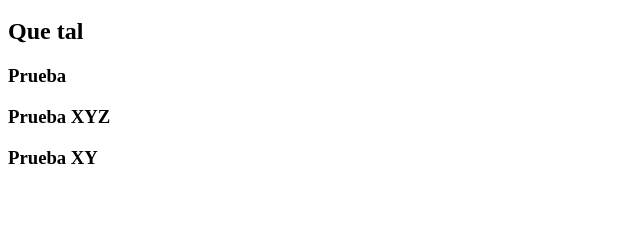
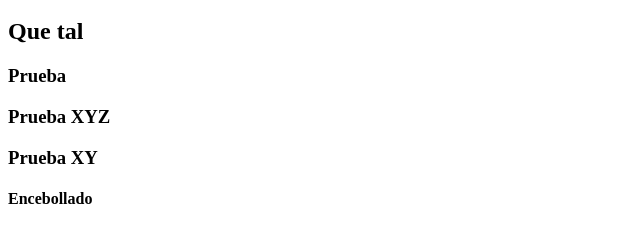
Before and after one commit to AndresDelaVera/Autonomo4, a plain HTML site: page index.html in a window 1280 px wide. Shown: the part 48-290 px from the top of the page, without its empty margins (0-640 px from the left). Drawn offline with Linux system fonts and the light colour scheme.

Commit message:
Hace hambre

```diff
--- a/index.html
+++ b/index.html
@@ -10,5 +10,6 @@
     <h3>Prueba</h3>
     <h3>Prueba XYZ</h3>
     <h3>Prueba XY</h3>
+    <h4>Encebollado</h4>
 </body>
 </html>
```
